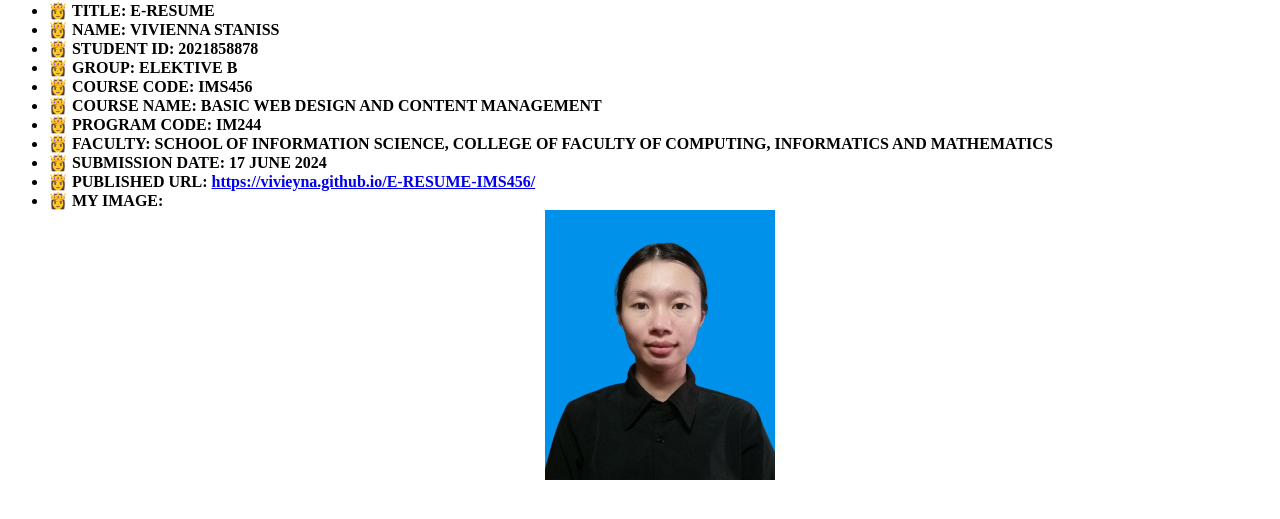
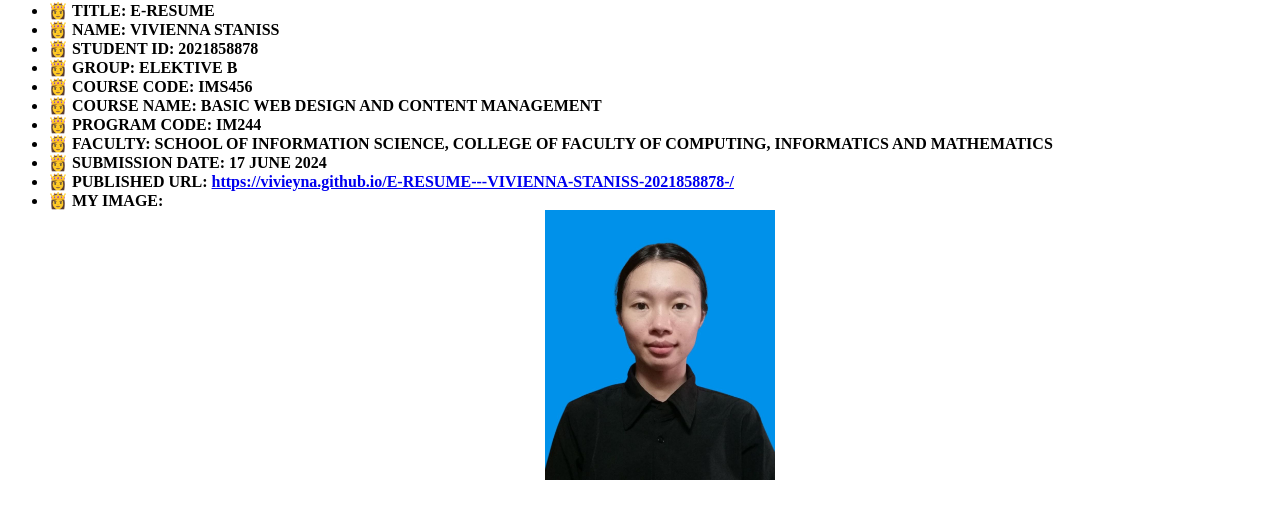
Before and after one commit to vivieyna/E-RESUME---VIVIENNA-STANISS-2021858878-, a plain HTML site: page student.html in a window 1280 px wide. Shown: the part 79-598 px from the top of the page. Drawn offline with Linux system fonts and the light colour scheme.

Commit message:
Add files via upload

```diff
--- a/student.html
+++ b/student.html
@@ -17,7 +17,7 @@
         <li> &#128120; <b>PROGRAM CODE: IM244</li></b>
         <li> &#128120; <b>FACULTY: SCHOOL OF INFORMATION SCIENCE, COLLEGE OF FACULTY OF COMPUTING, INFORMATICS AND MATHEMATICS </li></b>
         <li> &#128120; <b>SUBMISSION DATE: 17 JUNE 2024</li></b>
-        <li> &#128120;  <b>PUBLISHED URL: <a href="https://vivieyna.github.io/E-RESUME-IMS456/">https://vivieyna.github.io/E-RESUME-IMS456/</a></li></b>
+        <li> &#128120;  <b>PUBLISHED URL: <a href="https://vivieyna.github.io/E-RESUME---VIVIENNA-STANISS-2021858878-/">https://vivieyna.github.io/E-RESUME---VIVIENNA-STANISS-2021858878-/</a></li></b>
         <li> &#128120; <b>MY IMAGE: <center><img src="picture/vivi.jpg" alt="vivi" style="width: 230px; height:270px;"></center></li></b>
 </body>
 </html>
```
